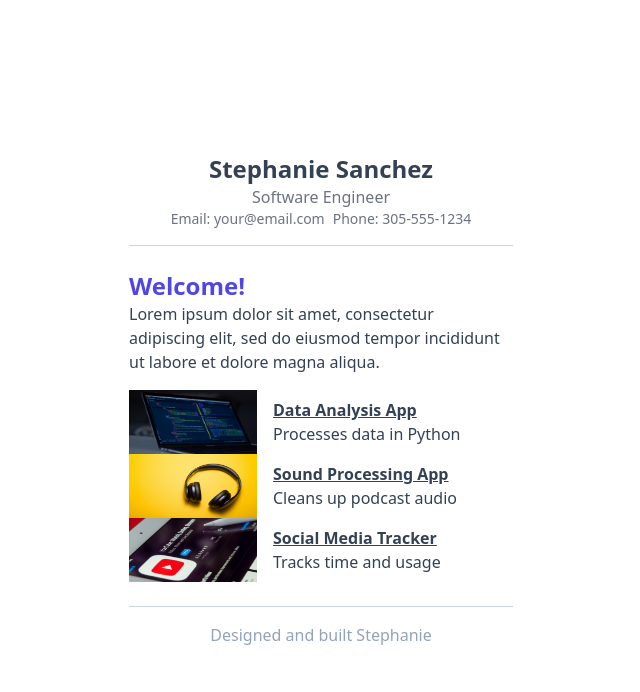
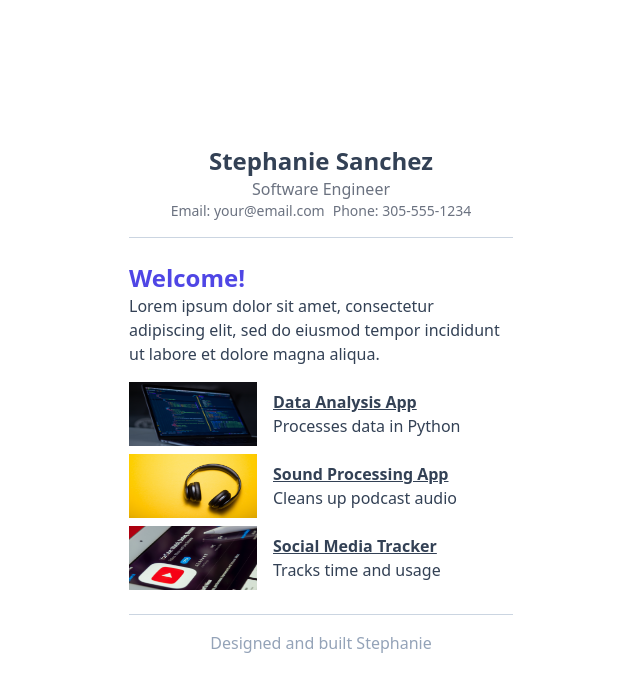
Before and after one commit to StephanieKSanchez/simple-portfolio-site, a Next.js app: page / in a window 1280 px wide. Shown: the top 692 px of the page, without its empty margins (319-959 px from the left). Built offline with nearby package versions, Linux system fonts and the light colour scheme.

Commit message:
styled elements

```diff
--- a/pages/index.tsx
+++ b/pages/index.tsx
@@ -38,7 +38,7 @@ const Home: NextPage = () => {
   return (
     <div>
       <Profile />
-      <div className="mt-4">{projectPreviewElements}</div>
+      <div className="mt-4 flex flex-col gap-2">{projectPreviewElements}</div>
     </div>
   );
 };
```
